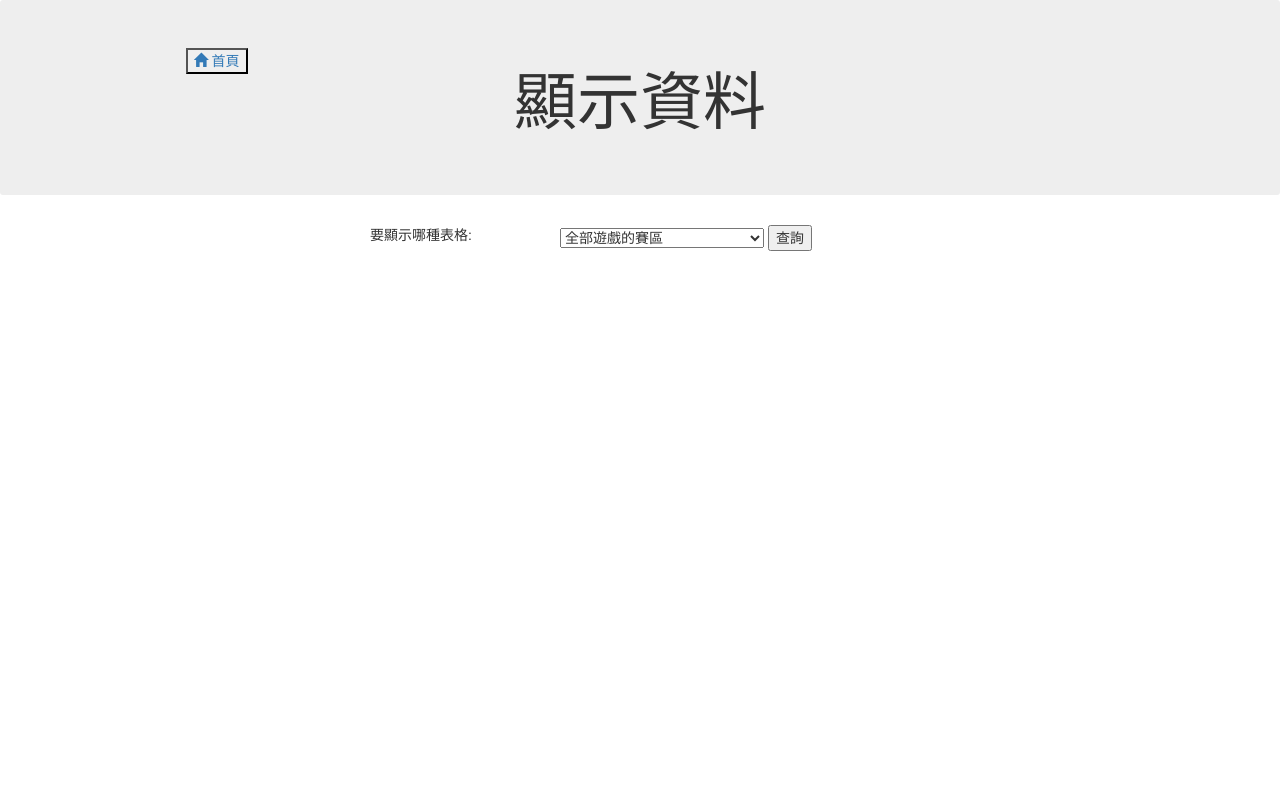
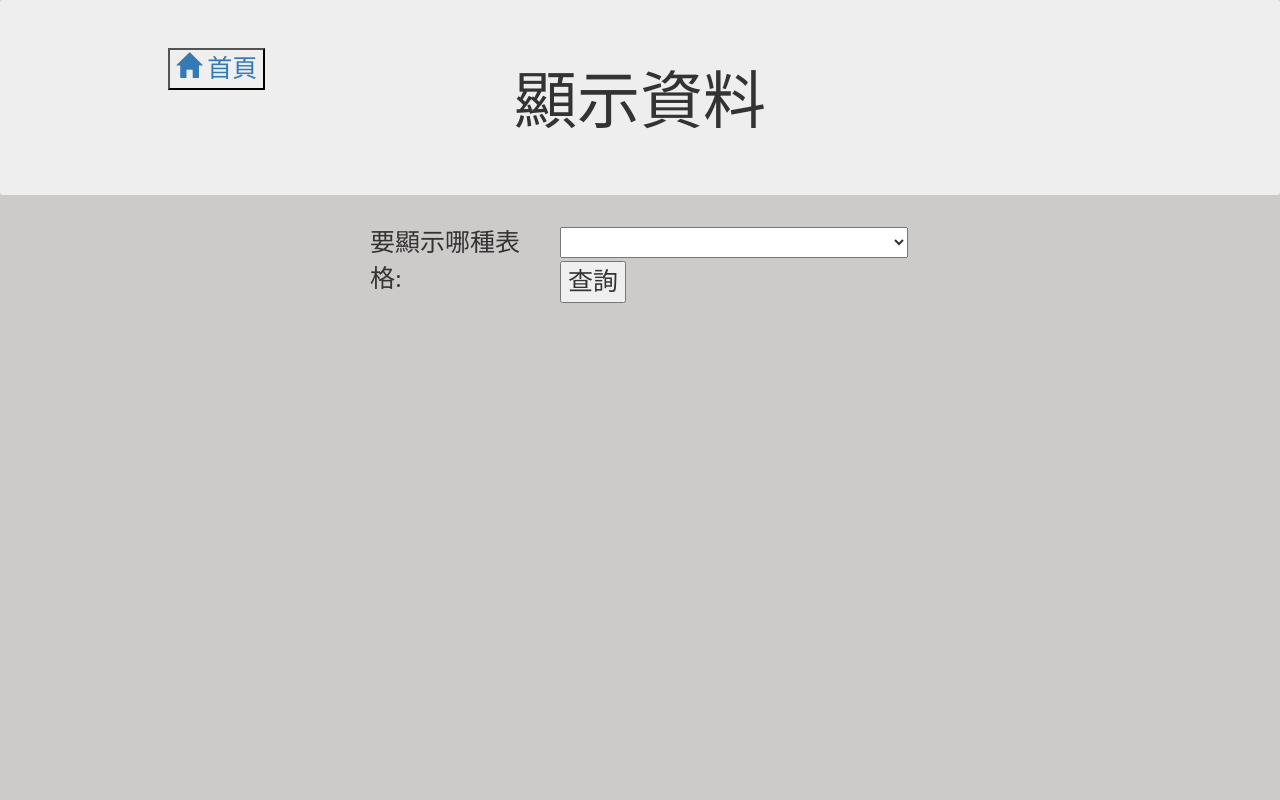
Before and after one commit to pear651530/db-team18, a PHP site: page /show.php in a window 1280 px wide. Run offline with PHP 8.4, Linux system fonts and the light colour scheme; data that the repository does not hold is empty; some libraries are stand-ins or nearby versions; some web fonts are replaced.

Commit message:
Update show.php

```diff
--- a/show.php
+++ b/show.php
@@ -13,6 +13,26 @@
     <script src="https://cdn.jsdelivr.net/npm/jquery@3.6.1/dist/jquery.slim.min.js"></script>
     <script src="https://cdn.jsdelivr.net/npm/popper.js@1.16.1/dist/umd/popper.min.js"></script>
     <script src="https://cdn.jsdelivr.net/npm/bootstrap@4.6.2/dist/js/bootstrap.bundle.min.js"></script>
+    <script src="https://cdnjs.cloudflare.com/ajax/libs/jquery/3.6.0/jquery.min.js"
+        integrity="sha512-894YE6QWD5I59HgZOGReFYm4dnWc1Qt5NtvYSaNcOP+u1T9qYdvdihz0PPSiiqn/+/3e7Jo4EaG7TubfWGUrMQ=="
+        crossorigin="anonymous" referrerpolicy="no-referrer"></script>
+    <script src="https://ajax.googleapis.com/ajax/libs/jquery/3.3.1/jquery.min.js"></script>
+    <style>
+        @import url(https://fonts.googleapis.com/earlyaccess/cwtexfangsong.css);
+
+        body {
+            font-family: "cwTeXFangSong";
+            font-size: 25px;
+            width: 100%;
+            height: 100vh;
+            margin: 0;
+            padding: 0;
+            background-color: rgb(205, 202, 202);
+            background-repeat: no-repeat;
+            background-position: center;
+            background-size: cover;
+        }
+    </style>
 
 </head>
 
@@ -39,7 +59,7 @@
                 <div class="col-sm-3"></div>
                 <div class="col-sm-2">要顯示哪種表格:</div>
                 <div class="col-sm-4">
-                    <select name="que">
+                    <select name="que" id="que">
                         <option value="region">全部遊戲的賽區</option>
                         <option value="contest">全部遊戲的賽程</option>
                         <option value="team">全部遊戲的隊伍資訊</option>
@@ -48,6 +68,9 @@
                         <option value="counter_team_cnt">每個國家有的隊伍數</option>
                     </select>
                     <input type="submit" name="submit" value="查詢">
+                    <script type="text/javascript">
+                        document.getElementById('que').value = "<?php echo $_POST['que']; ?>";
+                    </script>
                 </div>
                 <div class="col-sm-3"></div>
             </div>
@@ -118,7 +141,6 @@
                             echo "</tr>";
                         }
                         echo "</table>";
-
                     } else if ($que == "team") {
                         echo "<table border='1'>";
                         echo "<tr>";
@@ -192,7 +214,6 @@
                             echo "</tr>";
                         }
                         echo "</table>";
-
                     } else if ($que == "counter_team_cnt") {
                         echo "<table border='1'>";
                         echo "<tr>";
```
